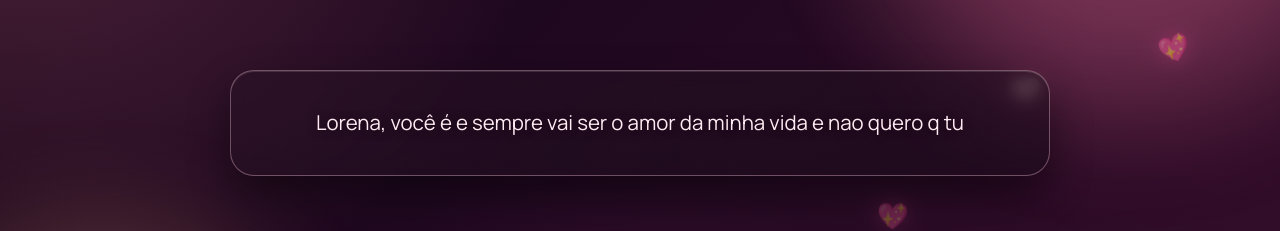
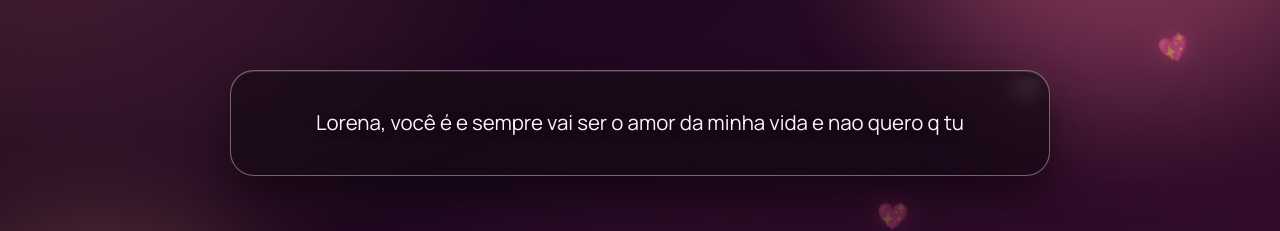
Before and after one commit to rhauann021/amo-mto-ela, a plain HTML site: page index.html in a window 1280 px wide. Both pictures are taken after a click on the button "Sim". Shown: the part 277-508 px from the top of the page. Drawn offline with nearby package versions, Linux system fonts and the light colour scheme.

Commit message:
Melhora contraste do card e adiciona poster no video

```diff
--- a/styles.css
+++ b/styles.css
@@ -95,6 +95,12 @@ body::after {
     text-align: center;
 }
 
+.caixa,
+.caixa-romantica {
+    background: linear-gradient(160deg, rgba(26, 12, 24, 0.78), rgba(18, 8, 20, 0.72));
+    border-color: rgba(255, 220, 232, 0.42);
+}
+
 .tag-romantica {
     margin: 0 0 8px;
     font-size: 12px;
@@ -185,8 +191,8 @@ h2 {
     margin: 0;
     font-size: clamp(1.02rem, 2.5vw, 1.28rem);
     line-height: 1.72;
-    color: #ffe9f2;
-    text-shadow: 0 1px 8px rgba(0, 0, 0, 0.5);
+    color: #fff6fb;
+    text-shadow: 0 2px 10px rgba(0, 0, 0, 0.6);
 }
 
 #gifFinal {
```
Also changed, not shown: sua-foto.html (+1 -1 lines).
